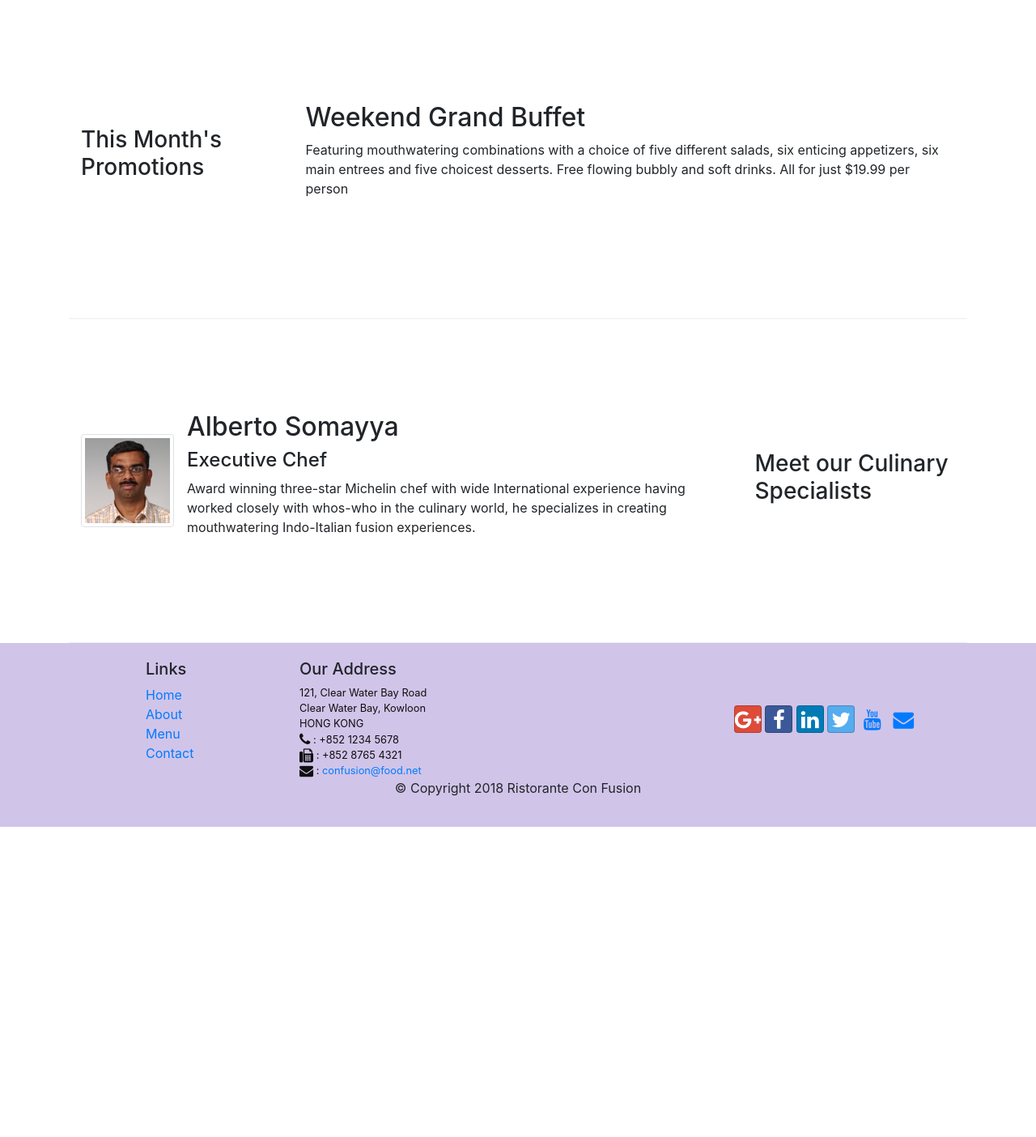
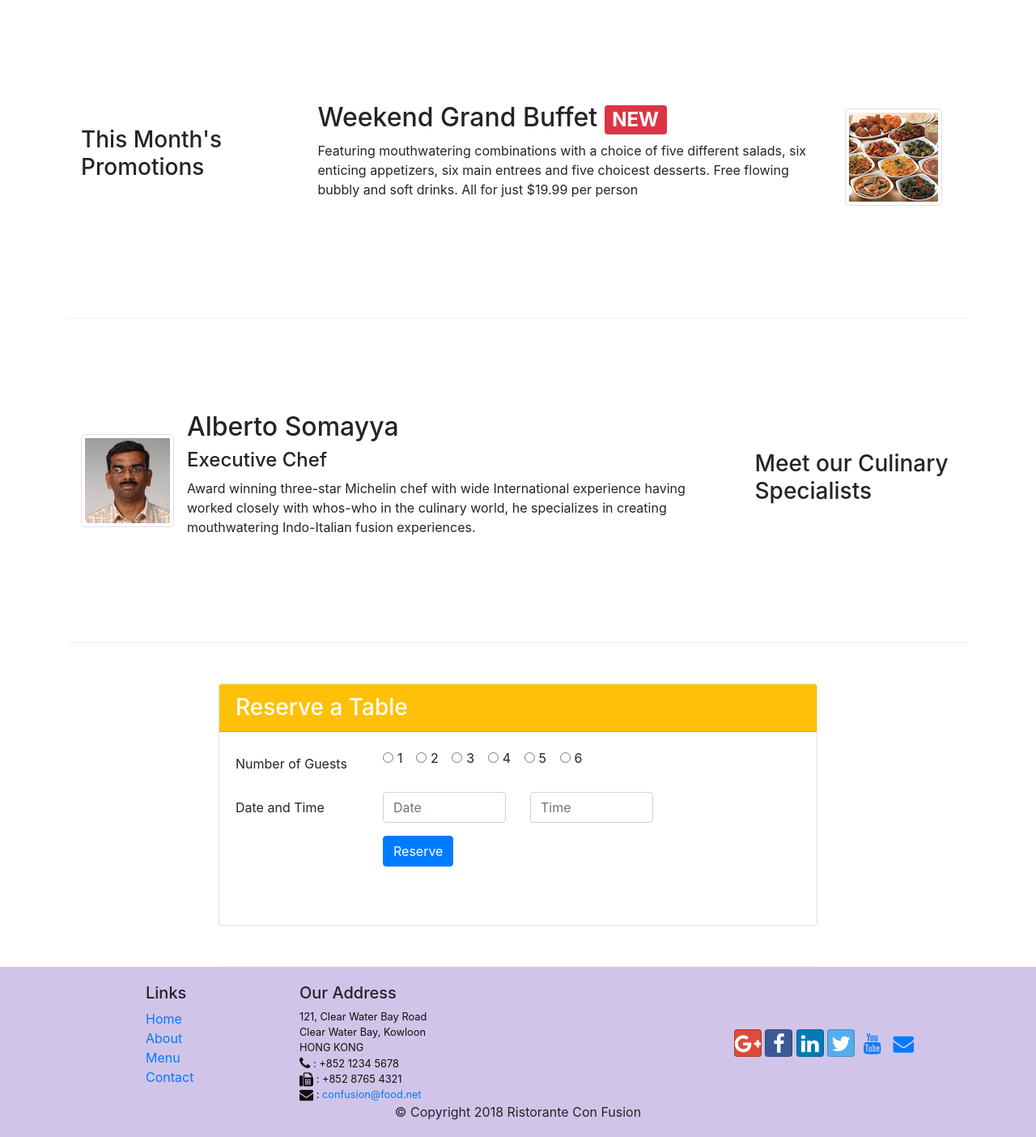
Before and after one commit to AdityaJasuja/Bootstrap-4, a website: page index.html in a window 1280 px wide. Shown: the part 740-2144 px from the top of the page at 81% size. Before the commit the page ends 1761 px from the top, so only its background shows below. Drawn offline with nearby package versions, Linux system fonts and the light colour scheme.

Commit message:
assignment 2

```diff
--- a/index.html
+++ b/index.html
@@ -27,7 +27,7 @@
                     <li class="nav-item active"><a class="nav-link" href="#"><span class="fa fa-home fa-lg"></span> Home</a></li>
                     <li class="nav-item"><a class="nav-link" href="./aboutus.html"><span class="fa fa-info fa-lg"></span> About</a></li>
                     <li class="nav-item"><a class="nav-link" href="#"><span class="fa fa-list fa-lg"></span> Menu</a></li>
-                    <li class="nav-item"><a class="nav-link" href="#"><span class="fa fa-address-card fa-lg"></span> Contact</a></li>
+                    <li class="nav-item"><a class="nav-link" href="./contactus.html"><span class="fa fa-address-card fa-lg"></span> Contact</a></li>
                 </ul>
             </div>
         </div>
@@ -40,8 +40,14 @@
                     <h1>Ristorante con Fusion</h1>
                     <p>We take inspiration from the World's best cuisines, and create a unique fusion experience. Our lipsmacking creations will tickle your culinary senses!</p>
                 </div>
-                <div class="col-12 col-sm align-self-center">
+                <div class="col-12 col-sm-3">
                     <img src="img/logo.png" class="img-fluid">
+                </div>
+                <div class="col-12 col-sm-3 align-self-center">
+                    <a class="btn btn-warning" type="button" href="#reserve">
+                        <button type="button"  class="btn btn-warning btn-sm btn-block">Reserve Table</button>
+
+                    </a>
                 </div>
             </div>
         </div>
@@ -71,9 +77,18 @@
             <div class="col-12 col-sm-4 col-md-3">
                 <h3>This Month's Promotions</h3>
             </div>
-            <div class="col col-sm col-md">
-                <h2>Weekend Grand Buffet</h2>
-                <p class="d-none d-sm-block">Featuring mouthwatering combinations with a choice of five different salads, six enticing appetizers, six main entrees and five choicest desserts. Free flowing bubbly and soft drinks. All for just $19.99 per person </p>
+            <div class="col col-sm order-sm-last col-md">
+                <div class="media">
+                    <img class="d-flex mr-3 img-thumbnail align-self-center order-sm-last" src="img/buffet.png" alt="buffet">
+                    <div class="media-body">
+                        <div class="col col-sm col-md">
+                            <h2 class="mt-0">Weekend Grand Buffet
+                                <span class="badge badge-danger">NEW</span>
+                            </h2>
+                            <p class="d-none d-sm-block">Featuring mouthwatering combinations with a choice of five different salads, six enticing appetizers, six main entrees and five choicest desserts. Free flowing bubbly and soft drinks. All for just $19.99 per person </p>
+                        </div>
+                    </div>
+                </div>
             </div>
         </div>
 
@@ -99,6 +114,62 @@
         </div>
     </div>
 
+    <div class="container" id="reserve">
+        <div class="row row-content col-12 col-sm-8 offset-sm-2 align-self-center">
+            <div class="card">
+                <h3 class="card-header bg-warning text-white">Reserve a Table</h3>
+                <div class="card-body">
+                    <form>
+                        <div class="form-group row">
+                            <label for="numberofguests" class="col-12 col-sm-3 col-form-label"> Number of Guests </label>
+                            <div class="col-12 col-sm-9">
+                                <div class="form-check form-check-inline">
+                                    <input class="form-check-input" type="radio" name="inlineRadioOptions" id="numberofguests" value="option1">
+                                    <label class="form-check-label" for="numberofguests">1</label>
+                                </div>
+                                <div class="form-check form-check-inline">
+                                    <input class="form-check-input" type="radio" name="inlineRadioOptions" id="numberofguests" value="option2">
+                                    <label class="form-check-label" for="numberofguests">2</label>
+                                </div>
+                                <div class="form-check form-check-inline">
+                                    <input class="form-check-input" type="radio" name="inlineRadioOptions" id="numberofguests" value="option3">
+                                    <label class="form-check-label" for="numberofguests">3</label>
+                                </div>
+                                <div class="form-check form-check-inline">
+                                    <input class="form-check-input" type="radio" name="inlineRadioOptions" id="numberofguests" value="option4">
+                                    <label class="form-check-label" for="numberofguests">4</label>
+                                </div>
+                                <div class="form-check form-check-inline">
+                                    <input class="form-check-input" type="radio" name="inlineRadioOptions" id="numberofguests" value="option5">
+                                    <label class="form-check-label" for="numberofguests">5</label>
+                                </div>
+                                <div class="form-check form-check-inline">
+                                    <input class="form-check-input" type="radio" name="inlineRadioOptions" id="numberofguests" value="option6">
+                                    <label class="form-check-label" for="numberofguests">6</label>
+                                </div>
+                            </div>
+                        </div>
+                        <div class="form-group row">
+                            <label for="datetime" class="col-12 col-sm-3 col-form-label"> Date and Time </label>
+                            <div class="col-12 col-sm-3">
+                                <input type="text" class="form-control" id="datetime" name="date" placeholder="Date">
+                            </div>
+                            <div class="col-12 col-sm-3">
+                                <input type="text" class="form-control" id="datetime name="time" placeholder="Time">
+                            </div>
+                        </div>
+                        <div class="form-group row">
+                            <div class="col-12 offset-sm-3 col-sm-10">
+                                <button type="submit" class="btn btn-primary">
+                                    Reserve
+                                </button>
+                            </div>
+                        </div>
+                    </form>
+                </div>
+            </div>
+        </div>
+    </div>
     <footer class="footer">
         <div class="container">
             <div class="row">
```
Also changed, not shown: aboutus.html (+1 -1 lines).
